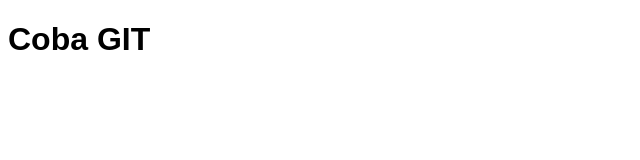
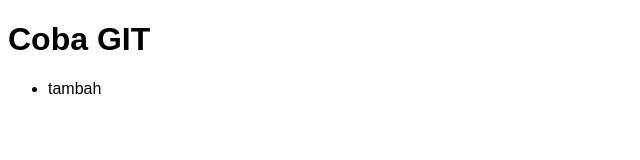
Before and after one commit to bayunavanto/wpu-test-repo, a plain HTML site: page index.html in a window 1280 px wide. Shown: the full height of the page, 0-640 px from the left. Drawn offline with Linux system fonts and the light colour scheme.

Commit message:
Menambahakan baril bullet

```diff
--- a/index.html
+++ b/index.html
@@ -12,7 +12,9 @@
 </head>
 <body>
     <h1>Coba GIT</h1>
-
+    <ul>
+        <li>tambah</li>
+    </ul>
 <script type="text/javascript" src="script.js"></script>
 </body>
 </html>
```
